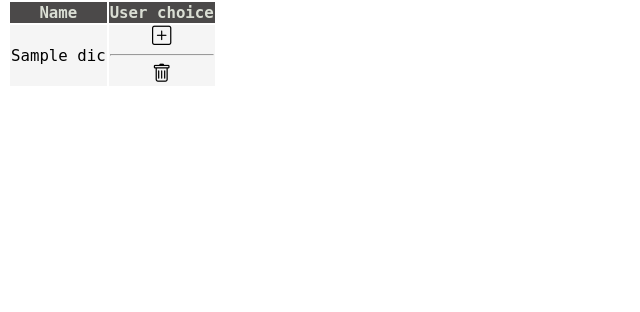
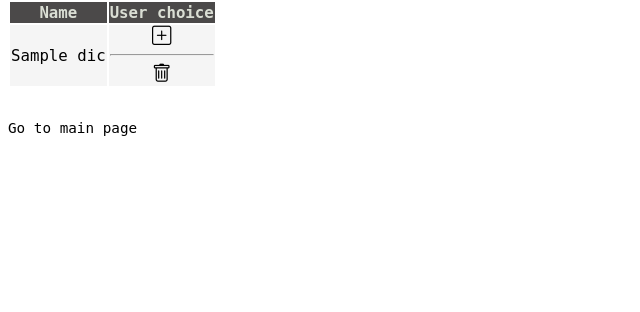
Before and after one commit to MadalinaRadulescu/Ask-Mate, a Flask app: template templates/question-list.html in a window 1280 px wide. Shown: the part 217-529 px from the top of the page, without its empty margins (0-640 px from the left). Run offline with Flask 2, Linux system fonts and the light colour scheme; the template is opened without the code that fills it: most values are stand-ins (such as "Sample title", 1, 10 or a date in 2020); some libraries are stand-ins or nearby versions.

Commit message:
main page button

```diff
--- a/templates/question-list.html
+++ b/templates/question-list.html
@@ -94,6 +94,7 @@
                 </tr>
             {% endfor %}
         </tbody>
-    </table>
+    </table><br><br>
+    <a href = "{{ url_for('main_page')}}">Go to main page</a>
 </body>
 </html>
```
